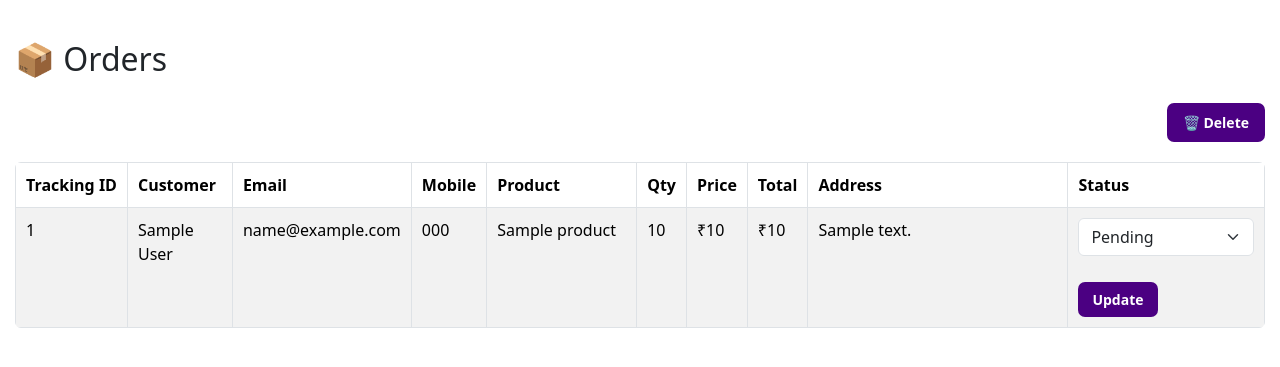
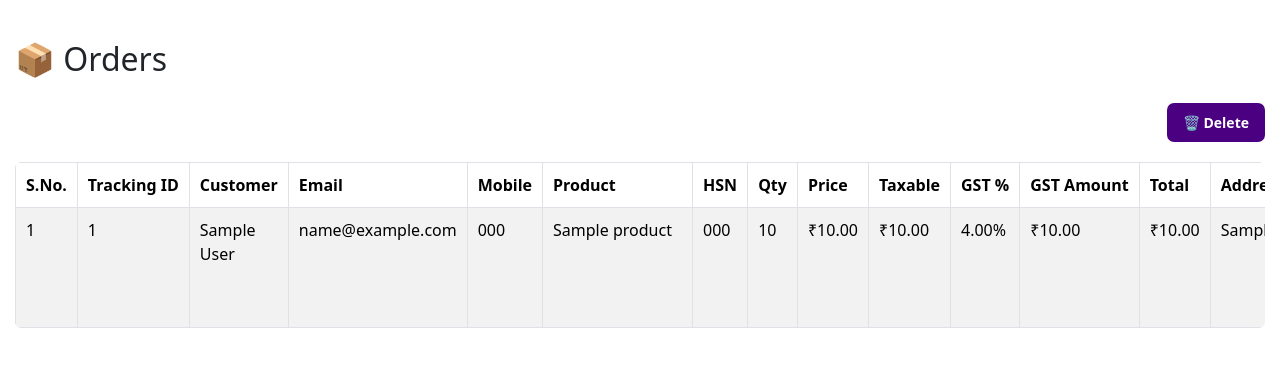
Before and after one commit to besttive1/besttive-site, a Flask app: page /admin/orders in a window 1280 px wide. Shown: the top 367 px of the page. Run offline with Flask 3, Linux system fonts and the light colour scheme; a user stored in the database is signed in; tables that the repository leaves empty hold one stand-in row (values such as "Sample post").

Commit message:
add serial number GST HSN to admin orders

```diff
--- a/templates/admin_orders.html
+++ b/templates/admin_orders.html
@@ -17,87 +17,62 @@
             box-sizing: border-box;
         }
 
-
-        /* PAGE */
-
         body {
             margin: 0;
             padding: 0 15px;
             overflow-x: hidden;
         }
 
-
         .orders-page {
-
             width: 100%;
             margin-top: 40px;
         }
 
-
         .orders-page h2 {
-
             margin-bottom: 25px;
         }
 
 
         /* =========================
-           DELETE BUTTON AREA
+           DELETE BUTTON
         ========================= */
 
         .order-actions {
-
             width: 100%;
-
             display: flex;
-
             justify-content: flex-end;
-
             align-items: center;
-
             margin-bottom: 20px;
         }
-
 
         .delete-orders-btn,
         .update-order-btn {
 
             background: #4b0082 !important;
-
             color: white !important;
 
             border: none;
-
             border-radius: 7px;
 
             font-size: 14px;
-
             font-weight: 600;
 
             cursor: pointer;
-
             white-space: nowrap;
         }
 
-
         .delete-orders-btn {
-
             padding: 9px 16px;
-
             margin-left: auto;
         }
 
-
         .update-order-btn {
-
             padding: 7px 14px;
-
             margin-top: 2px;
         }
 
-
         .delete-orders-btn:hover,
         .update-order-btn:hover {
-
             background: #310058 !important;
         }
 
@@ -109,11 +84,9 @@
         .orders-table-wrapper {
 
             width: 100%;
-
             max-width: 100%;
 
             overflow-x: auto;
-
             overflow-y: hidden;
 
             -webkit-overflow-scrolling: touch;
@@ -122,19 +95,20 @@
         }
 
 
-        /* TABLE */
+        /* =========================
+           TABLE
+        ========================= */
 
         .orders-table {
 
             width: 100%;
 
-            min-width: 1250px;
+            min-width: 1450px;
 
             margin-bottom: 0;
 
             white-space: normal;
         }
-
 
         .orders-table th,
         .orders-table td {
@@ -144,24 +118,21 @@
             padding: 10px;
         }
 
-
         .orders-table th {
-
             white-space: nowrap;
         }
 
 
         /* PRODUCT */
 
-        .orders-table td:nth-child(6) {
-
+        .orders-table td:nth-child(7) {
             min-width: 150px;
         }
 
 
         /* ADDRESS */
 
-        .orders-table td:nth-child(10) {
+        .orders-table td:nth-child(15) {
 
             min-width: 260px;
 
@@ -174,13 +145,10 @@
         /* STATUS */
 
         .orders-table td:last-child {
-
             min-width: 180px;
         }
 
-
         .orders-table .form-select {
-
             min-width: 155px;
         }
 
@@ -190,7 +158,6 @@
         ========================= */
 
         .order-checkbox-column {
-
             display: none;
         }
 
@@ -202,23 +169,16 @@
         @media (max-width: 600px) {
 
             body {
-
                 padding: 0 10px;
-
                 overflow-x: hidden;
             }
 
-
             .orders-page {
-
                 margin-top: 20px;
             }
 
-
             .orders-page h2 {
-
                 font-size: 24px;
-
                 margin-bottom: 20px;
             }
 
@@ -233,7 +193,6 @@
 
                 margin-bottom: 15px;
             }
-
 
             .delete-orders-btn {
 
@@ -258,14 +217,12 @@
                 padding-bottom: 5px;
             }
 
-
             .orders-table {
 
-                min-width: 1250px;
+                min-width: 1450px;
 
                 font-size: 14px;
             }
-
 
             .orders-table th,
             .orders-table td {
@@ -283,7 +240,6 @@
                 font-size: 14px;
             }
 
-
             .update-order-btn {
 
                 font-size: 13px;
@@ -300,9 +256,7 @@
 
 <body>
 
-
 <div class="orders-page">
-
 
     <h2>📦 Orders</h2>
 
@@ -329,7 +283,7 @@
 
 
     <!-- =========================
-         ORDERS TABLE WRAPPER
+         ORDERS TABLE
     ========================= -->
 
     <div class="orders-table-wrapper">
@@ -340,19 +294,85 @@
 
             <tr>
 
+                <!-- CHECKBOX -->
+
                 <th class="order-checkbox-column">
                     Select
                 </th>
 
+
+                <!-- SERIAL NUMBER -->
+
+                <th>S.No.</th>
+
+
+                <!-- TRACKING -->
+
                 <th>Tracking ID</th>
+
+
+                <!-- CUSTOMER -->
+
                 <th>Customer</th>
+
+
+                <!-- EMAIL -->
+
                 <th>Email</th>
+
+
+                <!-- MOBILE -->
+
                 <th>Mobile</th>
+
+
+                <!-- PRODUCT -->
+
                 <th>Product</th>
+
+
+                <!-- HSN -->
+
+                <th>HSN</th>
+
+
+                <!-- QUANTITY -->
+
                 <th>Qty</th>
+
+
+                <!-- PRICE -->
+
                 <th>Price</th>
+
+
+                <!-- TAXABLE -->
+
+                <th>Taxable</th>
+
+
+                <!-- GST RATE -->
+
+                <th>GST %</th>
+
+
+                <!-- GST AMOUNT -->
+
+                <th>GST Amount</th>
+
+
+                <!-- TOTAL -->
+
                 <th>Total</th>
+
+
+                <!-- ADDRESS -->
+
                 <th>Address</th>
+
+
+                <!-- STATUS -->
+
                 <th>Status</th>
 
             </tr>
@@ -376,6 +396,13 @@
                            class="order-checkbox"
                            form="orderDeleteForm">
 
+                </td>
+
+
+                <!-- SERIAL NUMBER -->
+
+                <td>
+                    {{ loop.index }}
                 </td>
 
 
@@ -414,7 +441,14 @@
                 </td>
 
 
-                <!-- QTY -->
+                <!-- HSN -->
+
+                <td>
+                    {{ order.hsn_code or "—" }}
+                </td>
+
+
+                <!-- QUANTITY -->
 
                 <td>
                     {{ order.quantity }}
@@ -424,14 +458,35 @@
                 <!-- PRICE -->
 
                 <td>
-                    ₹{{ order.price }}
+                    ₹{{ "%.2f"|format(order.price or 0) }}
+                </td>
+
+
+                <!-- TAXABLE AMOUNT -->
+
+                <td>
+                    ₹{{ "%.2f"|format(order.taxable_amount or 0) }}
+                </td>
+
+
+                <!-- GST RATE -->
+
+                <td>
+                    {{ "%.2f"|format(order.gst_rate or 0) }}%
+                </td>
+
+
+                <!-- GST AMOUNT -->
+
+                <td>
+                    ₹{{ "%.2f"|format(order.gst_amount or 0) }}
                 </td>
 
 
                 <!-- TOTAL -->
 
                 <td>
-                    ₹{{ order.total_amount }}
+                    ₹{{ "%.2f"|format(order.total_amount or 0) }}
                 </td>
 
 
@@ -496,9 +551,7 @@
                             class="update-order-btn"
                             type="submit"
                         >
-
                             Update
-
                         </button>
 
                     </form>
@@ -551,11 +604,9 @@ function handleOrderDelete() {
 
         });
 
-
         orderDeleteMode = true;
 
         return;
-
     }
 
 
@@ -591,9 +642,7 @@ function handleOrderDelete() {
 document.addEventListener("click", function(event) {
 
     if (!orderDeleteMode) {
-
         return;
-
     }
 
 
@@ -608,9 +657,7 @@ document.addEventListener("click", function(event) {
         event.target.closest(".delete-orders-btn") ||
         event.target.closest(".order-checkbox-column")
     ) {
-
         return;
-
     }
 
 
```
